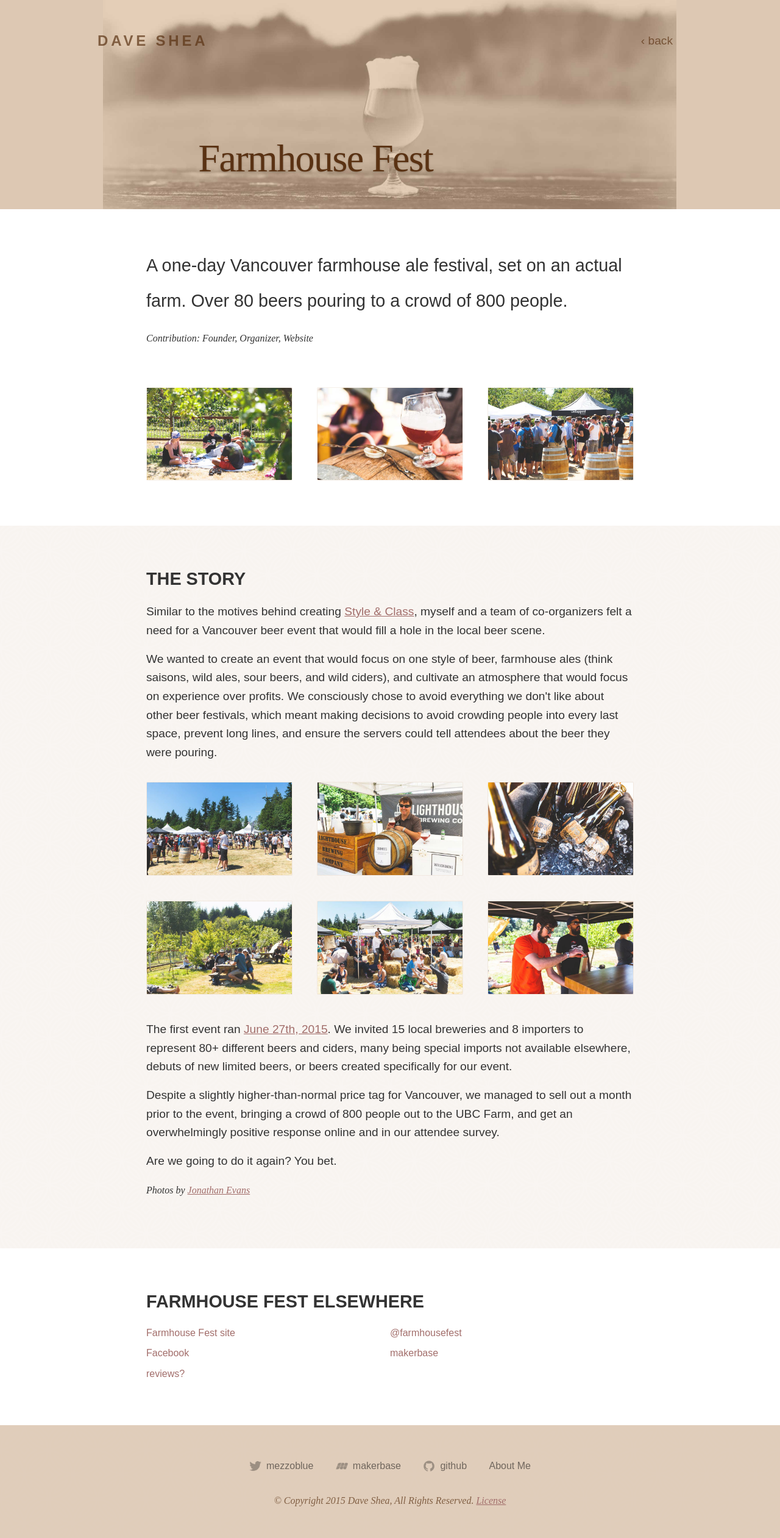
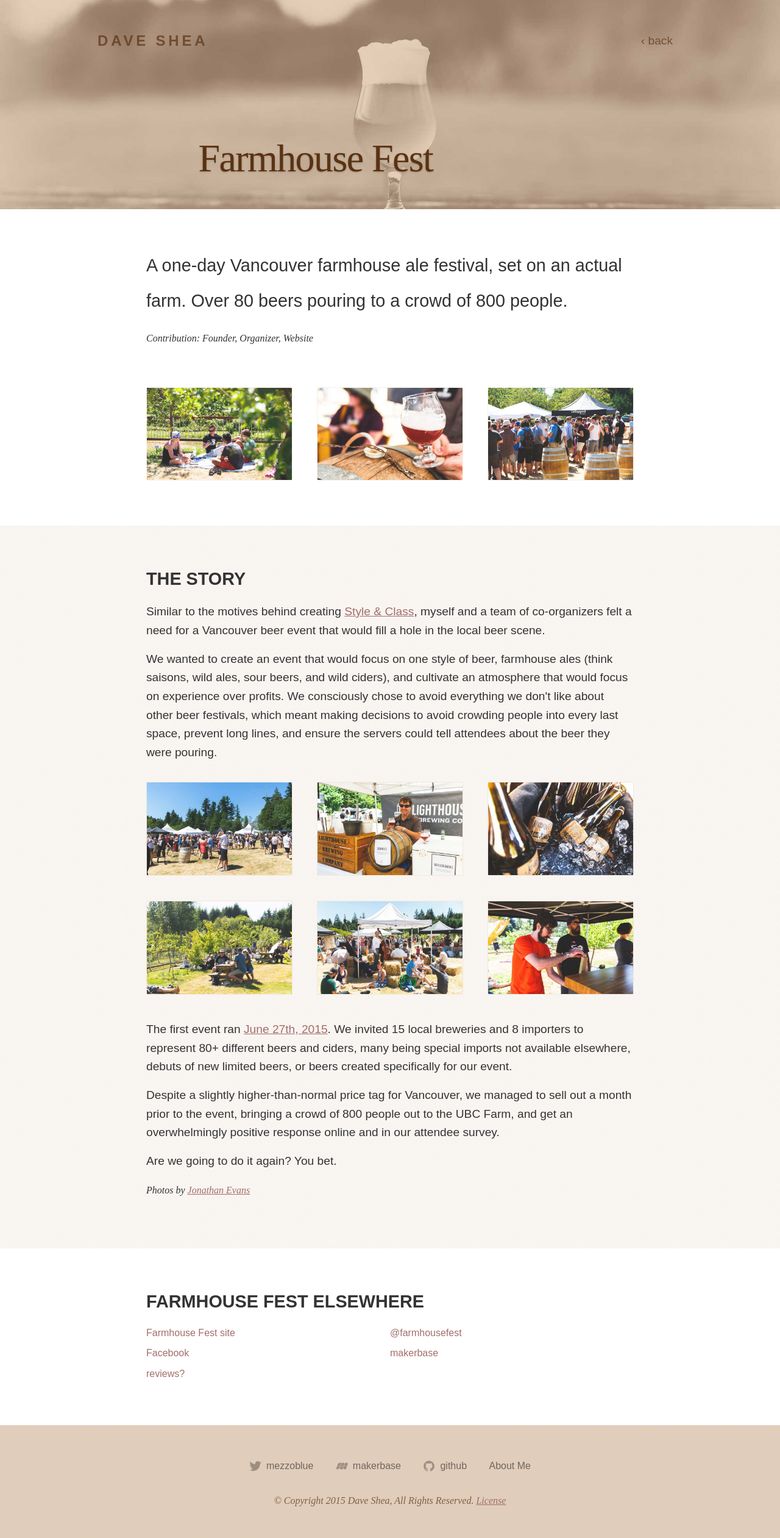
Before and after one commit to lindakovacs/daveshea.com, a Jekyll site: the page built from projects/farmhouse-fest.md, in a window 1280 px wide. Shown: the whole page at 61% size. Built offline with Jekyll 4.4.1, drawn with Linux system fonts in a browser that asks for light colours.

Commit message:
Fixing FHF bug

```diff
--- a/_sass/_project-customization.scss
+++ b/_sass/_project-customization.scss
@@ -147,14 +147,6 @@
 @include styleProject("farmhouse-fest", $fhfBaseColour, $fhfTextColour, $fhfAccentColour, 0.2);
 @include styleProjectImage("farmhouse-fest") {
     background-image: url(/i/projects/fhf/main2.min.jpg);
-}
-
-.page-project-farmhouse-fest .project-header {
-    background-size: auto 100%;
-    @include screen-large {
-        background-size:
-            auto 100%;
-    }
 }
 
 .project-farmhouse-fest {
```
Also changed, not shown: 2 other files.
